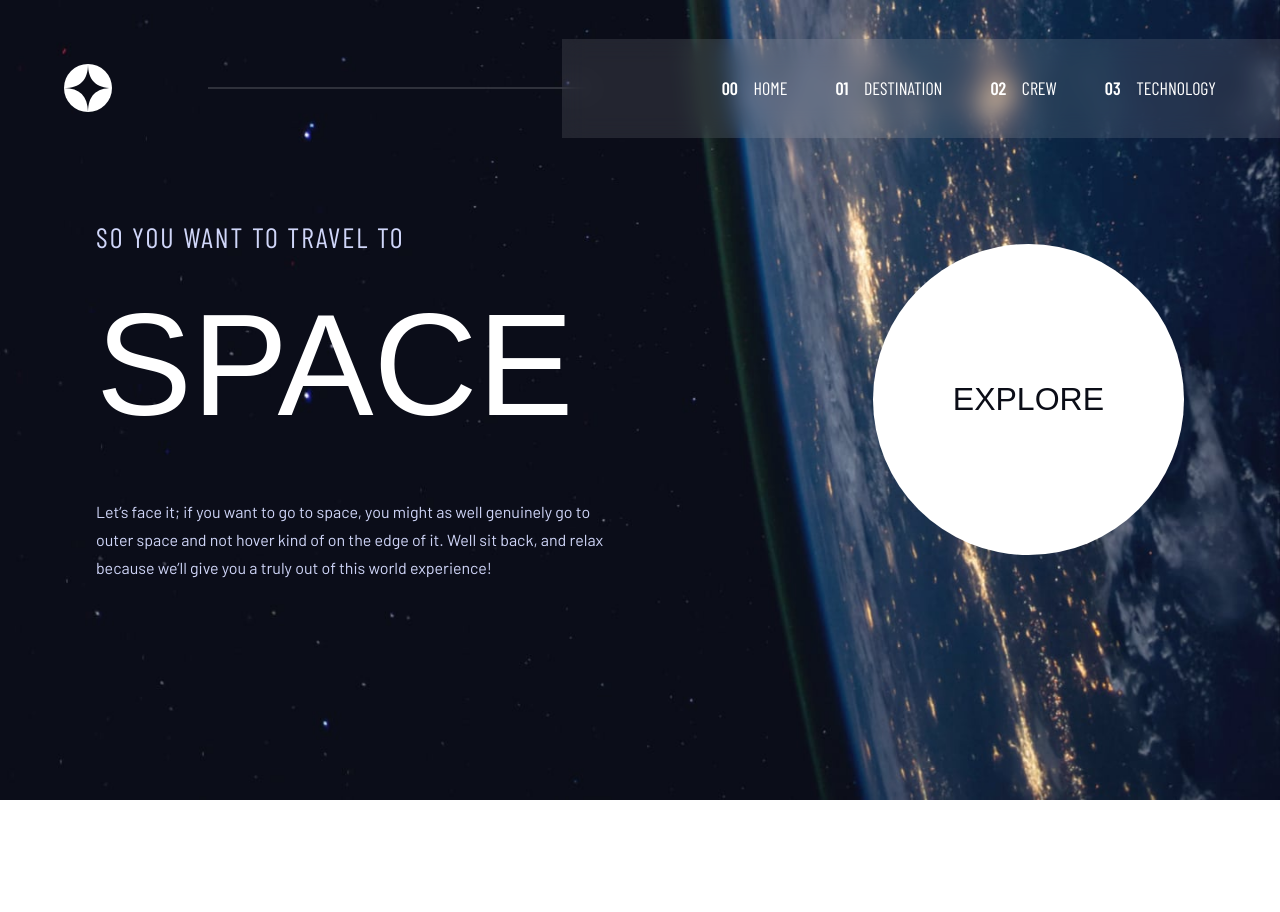
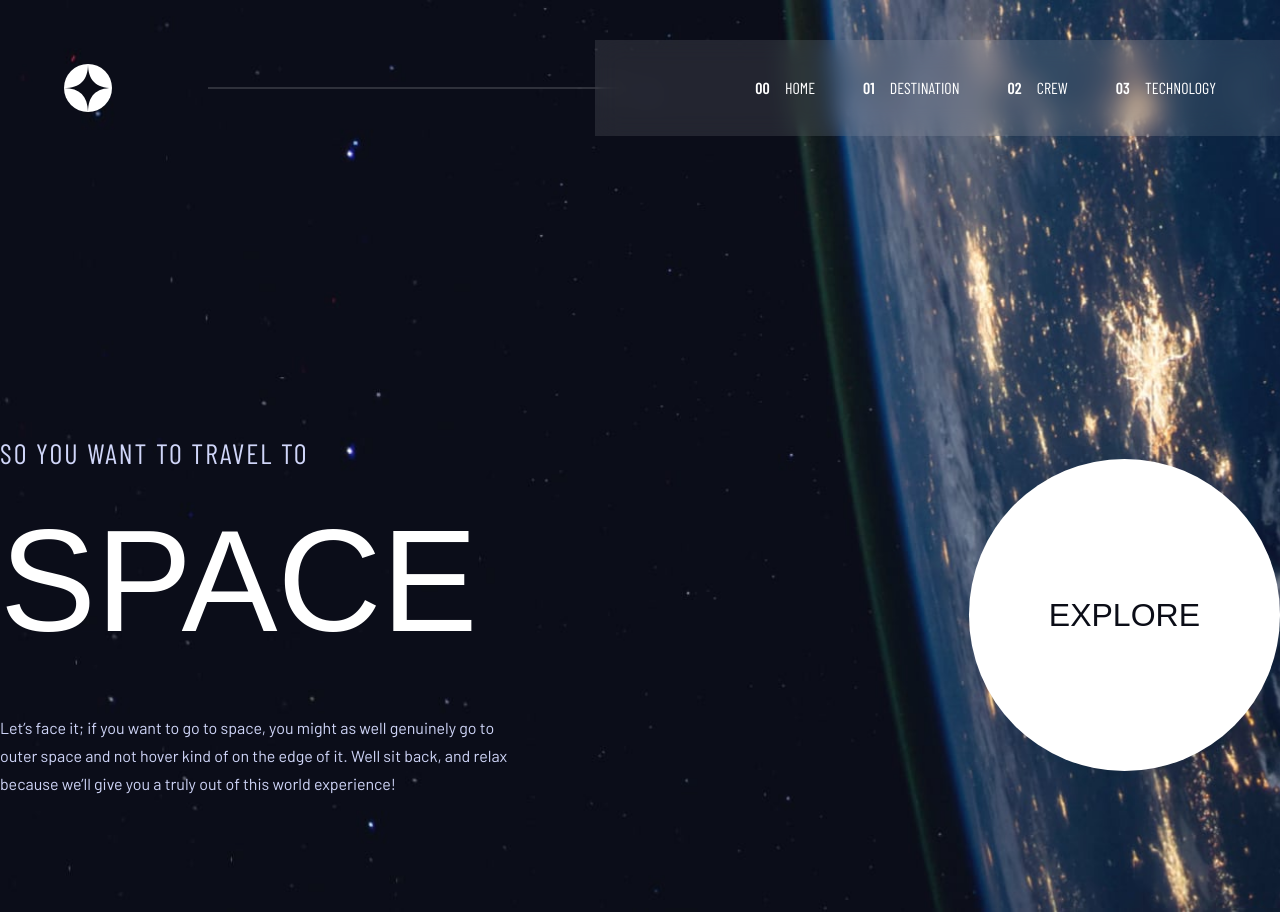
Before and after one commit to Mokalbari/space-tourism, a Next.js app: page / in a window 1280 px wide. Before the commit the page ends 800 px from the top, so only its background shows below. Built offline with nearby package versions, Linux system fonts and the light colour scheme; a web font is replaced by a local one.

Commit message:
fix layout page in home

```diff
--- a/app/layout.tsx
+++ b/app/layout.tsx
@@ -15,11 +15,11 @@ export default function RootLayout({
 }>) {
   return (
     <html lang="en">
-      <body
-        className={`${barlow.className} flex min-h-svh flex-col bg-home-mobile bg-cover bg-no-repeat text-sm text-white sm:bg-home-tablet lg:justify-between lg:bg-home-dsktp xl:mx-auto xl:max-w-[2048px]`}
-      >
-        <Navbar />
-        <div>{children}</div>
+      <body className={`${barlow.className} bg-black text-white`}>
+        <div className="relative">
+          <Navbar />
+          <>{children}</>
+        </div>
       </body>
     </html>
   )
--- a/app/page.tsx
+++ b/app/page.tsx
@@ -1,12 +1,26 @@
 import ExploreButton from "./ui/home/explore-button"
 import Hero from "./ui/home/hero"
+import clsx from "clsx"
 
 export default function Home() {
   return (
-    <main className="max-w-90p mx-auto sm:max-w-xl lg:max-w-6xl lg:px-8">
-      <div className="flex flex-col items-center lg:mb-[20%] lg:flex-row lg:items-center lg:justify-between">
-        <Hero className="mt-12 sm:mt-24 lg:mt-0" />
-        <ExploreButton className="mt-28 lg:mt-0" />
+    <main
+      className={clsx(
+        "min-h-[90svh]",
+        "before:absolute before:left-0 before:top-0 before:-z-10 before:h-full before:w-full before:bg-home-mobile before:bg-cover",
+        "sm:min-h-[85svh] before:sm:bg-home-tablet",
+        "lg:mt-64 lg:min-h-[60svh] before:lg:bg-home-dsktp",
+      )}
+    >
+      <div
+        className={clsx(
+          "mx-auto mt-12 flex max-w-90p flex-col items-center",
+          "sm:mt-32 sm:max-w-sm",
+          "lg:max-w-screen-xl lg:flex-row lg:justify-between",
+        )}
+      >
+        <Hero className="" />
+        <ExploreButton className="mb-12 mt-32 lg:m-0" />
       </div>
     </main>
   )
--- a/app/ui/navbar/mobile-menu.tsx
+++ b/app/ui/navbar/mobile-menu.tsx
@@ -7,7 +7,7 @@ type Props = {
 
 export default function MobileMenu({ navLinks }: Props) {
   return (
-    <menu className="absolute right-0 top-0 z-10 h-svh bg-white/10 py-32 pl-8 pr-28">
+    <menu className="absolute right-0 top-0 z-20 h-svh bg-white/10 py-32 pl-8 pr-28 backdrop-blur-xl">
       {navLinks.map((link, index) => (
         <li
           className={`${barlowCondensed.className} mb-8 text-xs uppercase tracking-wide`}
--- a/app/ui/navbar/navbar.tsx
+++ b/app/ui/navbar/navbar.tsx
@@ -48,7 +48,7 @@ export default function Navbar() {
         {!isAbove640 && (
           <>
             <button
-              className="z-20"
+              className="z-30"
               onTouchStart={handleTouch}
               aria-label={isMenuOpen ? "close menu" : "open menu"}
             >
```
